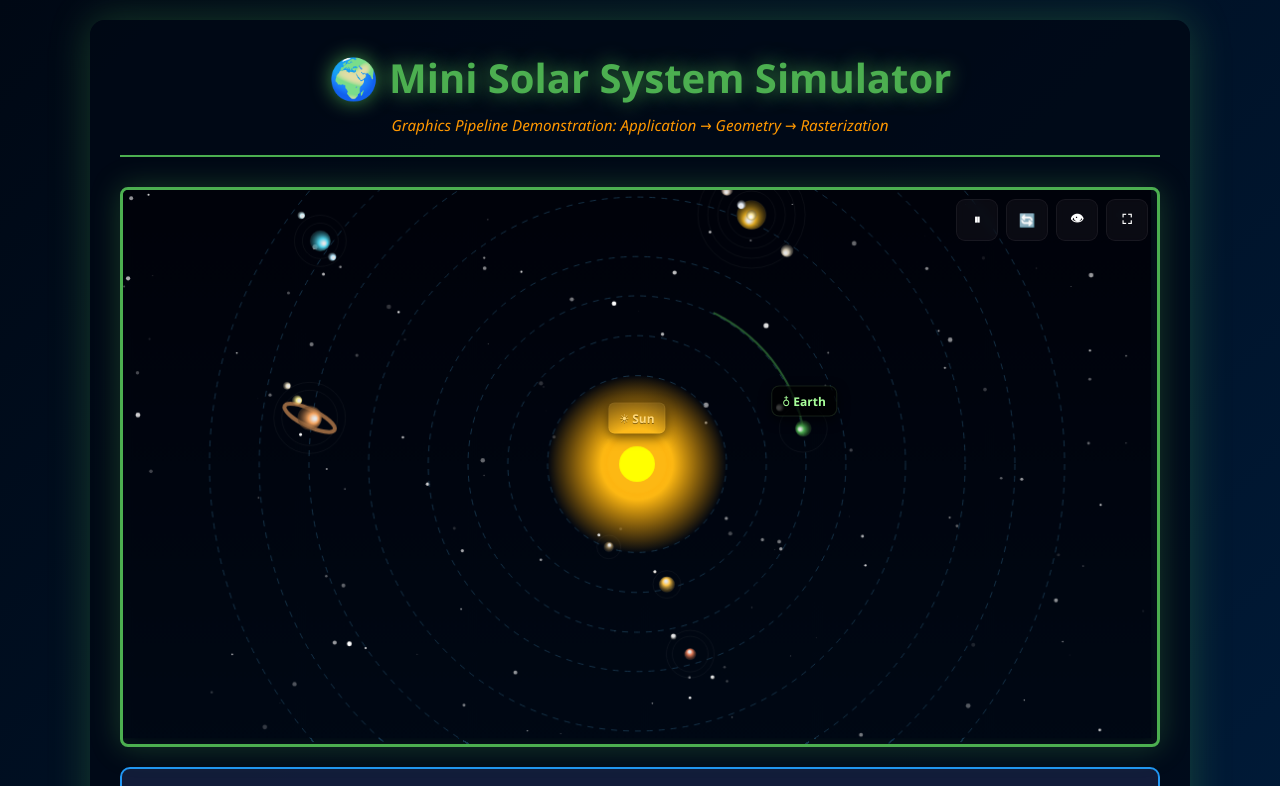
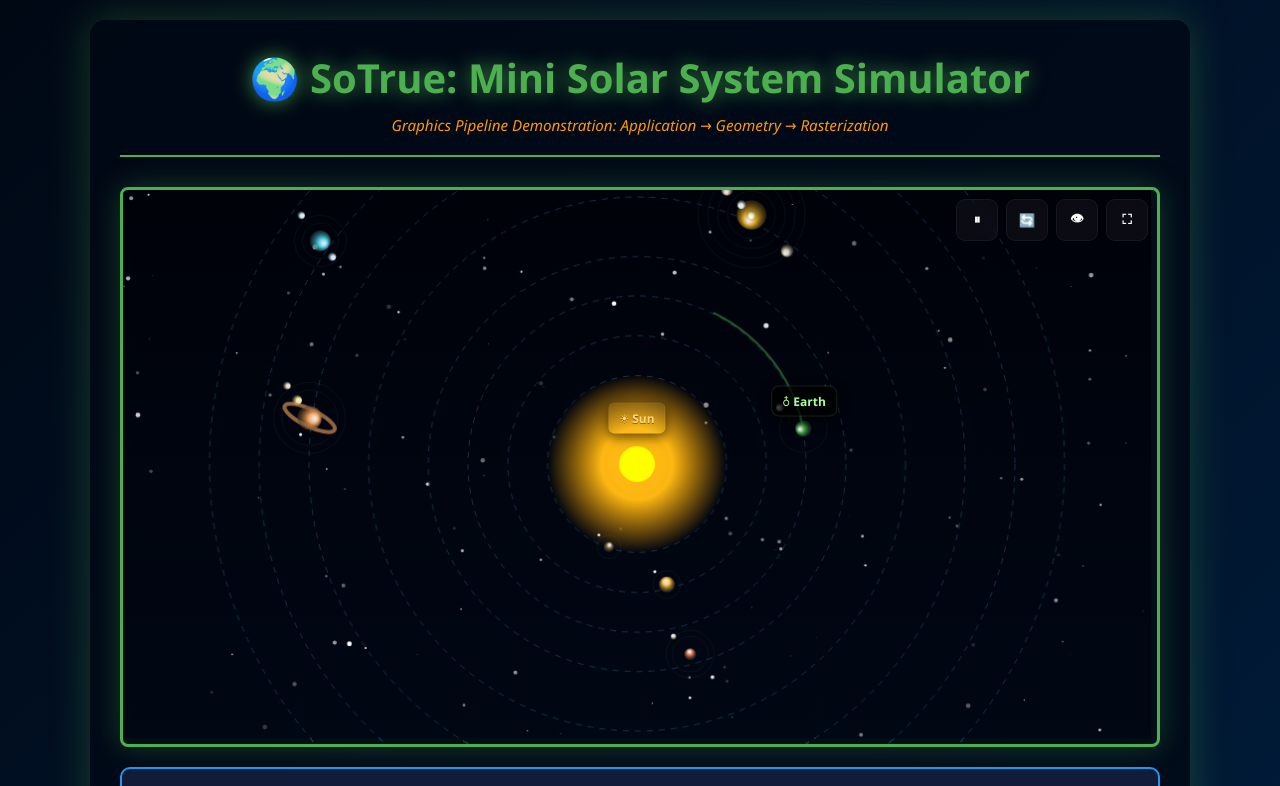
Before and after one commit to EKR4T/SoTrue, a plain HTML site: page index.html in a window 1280 px wide. Shown: the top 786 px of the page. Drawn offline with Linux system fonts and the light colour scheme; animation ran at ten frames a second.

Commit message:
Update index.html

```diff
--- a/index.html
+++ b/index.html
@@ -9,7 +9,7 @@
 <body>
     <div class="container">
         <header>
-            <h1>🌍 Mini Solar System Simulator</h1>
+            <h1>🌍 SoTrue: Mini Solar System Simulator</h1>
             <p class="subtitle">Graphics Pipeline Demonstration: Application → Geometry → Rasterization</p>
         </header>
 
```
